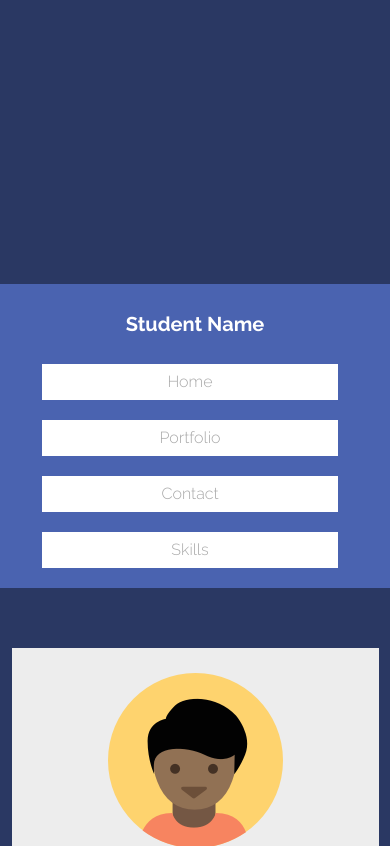
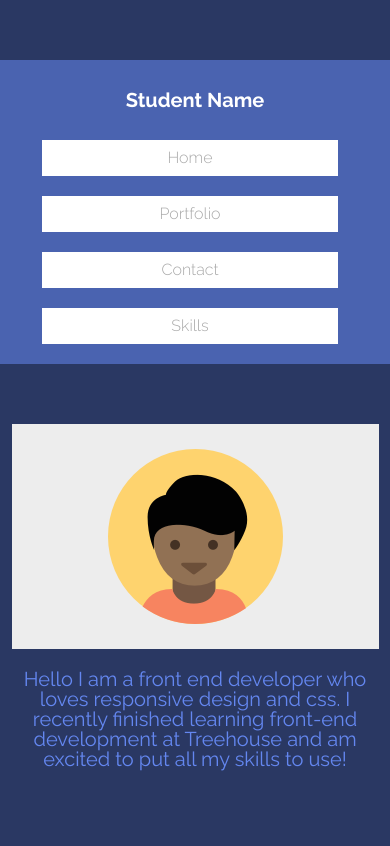
Before and after one commit to jonwalz/Treehouse_project2, a website: page index.html in a window 390 px wide. Shown: the top 846 px of the page. Drawn offline with Linux system fonts and the light colour scheme.

Commit message:
Removed padding from body

```diff
--- a/css/styles.css
+++ b/css/styles.css
@@ -344,9 +344,6 @@ body {
 ***************/
 
 @media (max-width: 1024px) {
-    body {
-        margin-top: 136px;
-    }
 
     .nav {
         display: block;
@@ -401,9 +398,6 @@ body {
 ***************/
 
 @media (max-width: 768px) {
-    body {
-        margin-top: 284px;
-    }
 
     .nav-links {
         display: flex;
```
